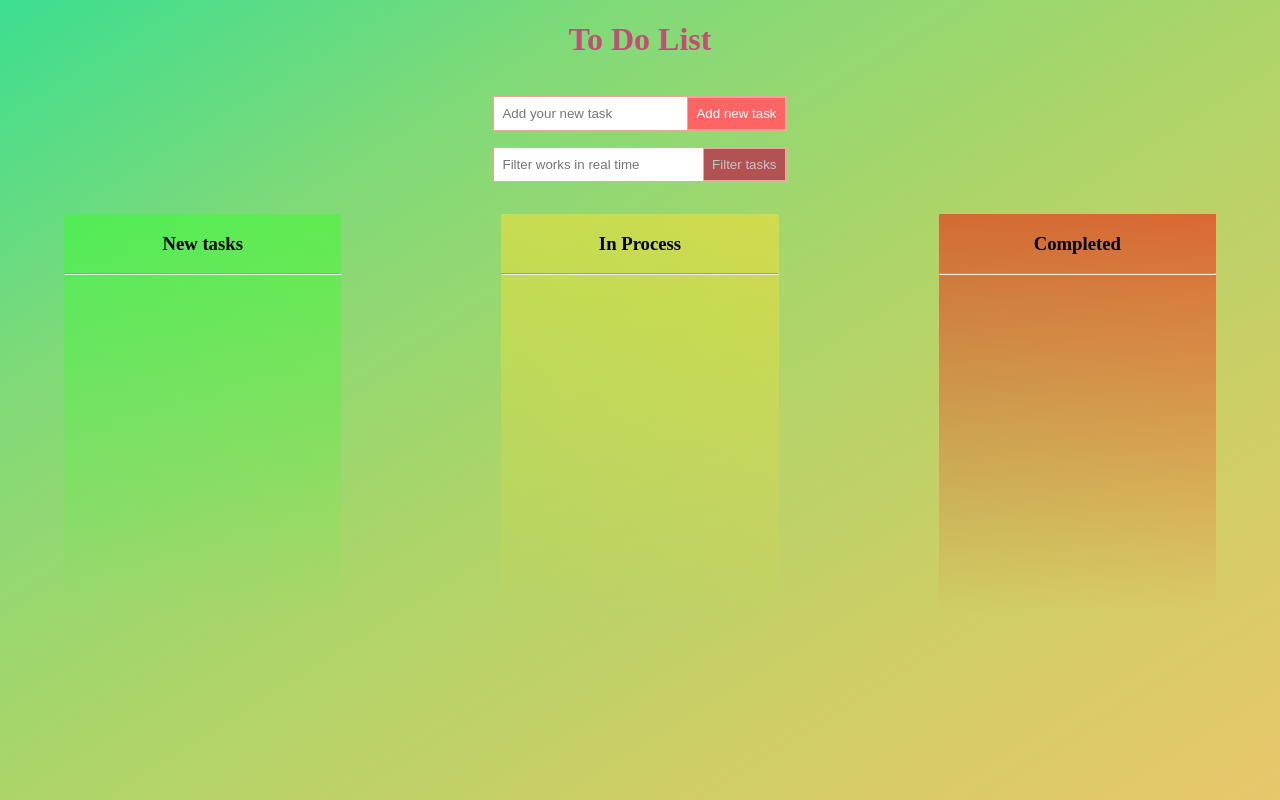
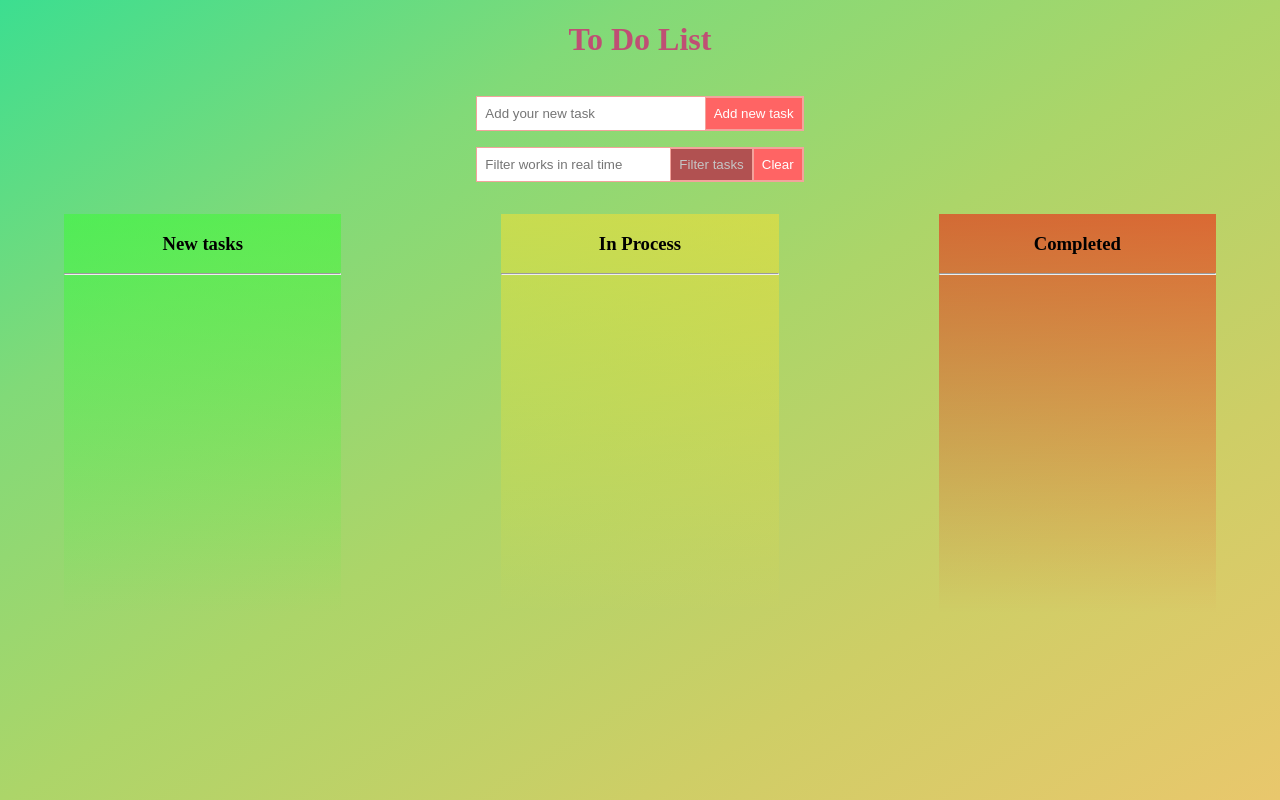
Before and after one commit to Kimiyori/to-do, a React (Create React App) app: page / in a window 1280 px wide. Built offline with nearby package versions, Linux system fonts and the light colour scheme; the HTML template or start-up script is replaced by a standard one.

Commit message:
add clear button in filter component

```diff
--- a/src/components/shared/fields/InputFilter/InputFilter.tsx
+++ b/src/components/shared/fields/InputFilter/InputFilter.tsx
@@ -5,12 +5,17 @@ import { Button } from '../../../core/Button/Button';
 
 export const InputFilter = () => {
   const { filterString, setFilterString } = useContext(TasksContext);
-
+  const clearFilter = () => setFilterString('');
   return (
     <InputForm
       placeholder={'Filter works in real time'}
       inputValue={filterString}
-      actionButtons={<Button isDisabled={true} text={'Filter tasks'} />}
+      actionButtons={
+        <>
+          <Button isDisabled={true} text={'Filter tasks'} />
+          <Button text={'Clear'} onClick={clearFilter} />
+        </>
+      }
       onChange={(event: ChangeEvent<HTMLInputElement>) => setFilterString(event.target.value)}
     />
   );
```
